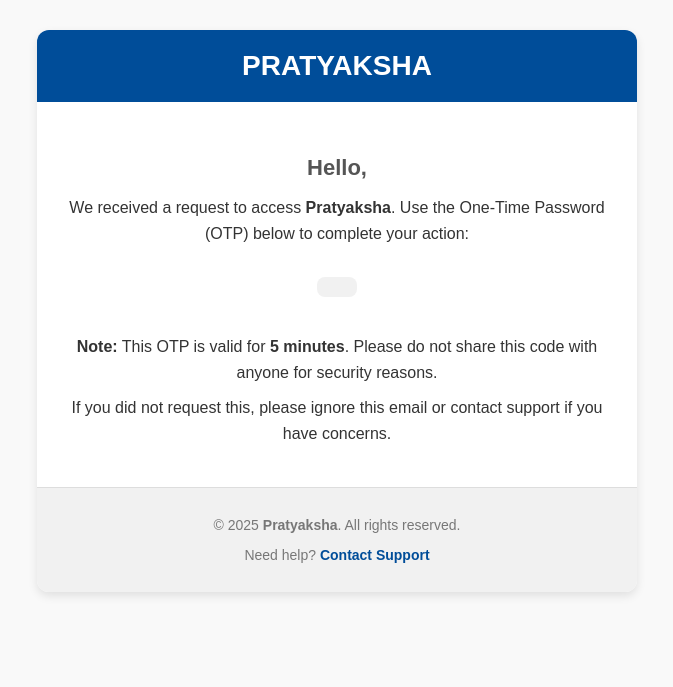
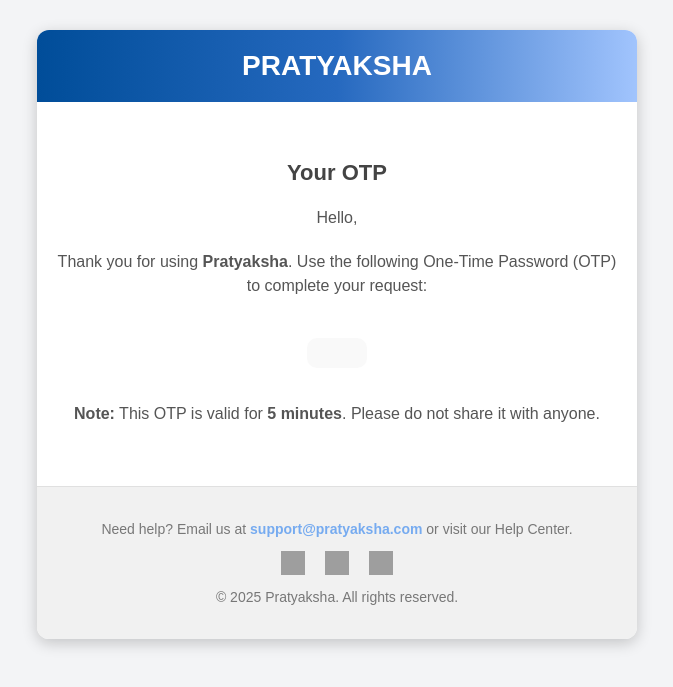
Before and after one commit to Pratyaksha-KYC/KYC_Application, a Django app: template KYC_Backend/otp_API/templates/otp_email_template.html in a window 1280 px wide. Shown: the top 687 px of the page, without its empty margins (303-976 px from the left). Run offline with Django 3.2, Linux system fonts and the light colour scheme; the template is opened without the code that fills it, so the values that code supplies are empty; grey boxes are pictures that could not be loaded.

Commit message:
Enhance OTP email template.

```diff
--- a/KYC_Backend/otp_API/templates/otp_email_template.html
+++ b/KYC_Backend/otp_API/templates/otp_email_template.html
@@ -1,14 +1,15 @@
 <!DOCTYPE html>
-<html>
+<html lang="en">
   <head>
     <meta charset="UTF-8" />
+    <title>Pratyaksha OTP Email</title>
     <meta name="viewport" content="width=device-width, initial-scale=1.0" />
     <style>
       body {
         font-family: "Arial", sans-serif;
         margin: 0;
         padding: 0;
-        background-color: #f9f9f9;
+        background-color: #f3f4f6;
         color: #333;
       }
       .email-container {
@@ -16,14 +17,14 @@
         margin: 30px auto;
         background-color: #ffffff;
         border-radius: 12px;
-        box-shadow: 0 4px 10px rgba(0, 0, 0, 0.1);
+        box-shadow: 0 4px 15px rgba(0, 0, 0, 0.2);
         overflow: hidden;
       }
       .email-header {
-        background-color: #004d99;
-        color: #ffffff;
+        background: linear-gradient(to right, #004d99, #2669bf, #a1c4fd);
+        color: white;
+        padding: 20px;
         text-align: center;
-        padding: 20px 0;
       }
       .email-header h1 {
         font-size: 28px;
@@ -32,42 +33,51 @@
         text-transform: uppercase;
       }
       .email-body {
-        padding: 30px 20px;
-        line-height: 1.6;
+        padding: 40px 20px;
         text-align: center;
       }
       .email-body h2 {
         font-size: 22px;
-        color: #555555;
-        margin-bottom: 10px;
+        color: #444;
+        margin-bottom: 20px;
       }
       .email-body p {
-        margin: 10px 0;
         font-size: 16px;
+        line-height: 1.5;
+        margin: 10px 0 20px;
+        color: #555;
       }
       .otp-code {
+        font-size: 36px;
+        font-weight: bold;
+        color: #d32f2f;
+        background-color: #f9f9f9;
+        padding: 15px 30px;
+        border-radius: 10px;
         display: inline-block;
-        font-size: 26px;
-        font-weight: bold;
-        color: #004d99;
-        background-color: #f1f1f1;
-        padding: 10px 20px;
-        border-radius: 8px;
-        margin: 20px auto;
-        text-align: center;
+        margin: 20px 0;
       }
       .email-footer {
         text-align: center;
         font-size: 14px;
-        color: #777777;
+        color: #777;
         background-color: #f1f1f1;
-        padding: 15px;
-        border-top: 1px solid #dddddd;
+        padding: 20px;
+        border-top: 1px solid #e0e0e0;
       }
       .email-footer a {
-        color: #004d99;
+        color: #76abf0;
         text-decoration: none;
         font-weight: bold;
+      }
+      .social-icons {
+        margin-top: 10px;
+      }
+      .social-icons img {
+        width: 24px;
+        height: 24px;
+        margin: 0 8px;
+        vertical-align: middle;
       }
     </style>
   </head>
@@ -77,27 +87,30 @@
         <h1>Pratyaksha</h1>
       </div>
       <div class="email-body">
-        <h2>Hello,</h2>
+        <h2>Your OTP</h2>
+        <p>Hello,</p>
         <p>
-          We received a request to access <strong>Pratyaksha</strong>. Use the
-          One-Time Password (OTP) below to complete your action:
+          Thank you for using <strong>Pratyaksha</strong>. Use the following
+          One-Time Password (OTP) to complete your request:
         </p>
         <div class="otp-code">{{ otp }}</div>
         <p>
           <strong>Note:</strong> This OTP is valid for
-          <strong>5 minutes</strong>. Please do not share this code with anyone
-          for security reasons.
-        </p>
-        <p>
-          If you did not request this, please ignore this email or contact
-          support if you have concerns.
+          <strong>5 minutes</strong>. Please do not share it with anyone.
         </p>
       </div>
       <div class="email-footer">
-        <p>© 2025 <strong>Pratyaksha</strong>. All rights reserved.</p>
         <p>
-          Need help? <a href="mailto:support@pratyaksha.com">Contact Support</a>
+          Need help? Email us at
+          <a href="mailto:support@pratyaksha.com">support@pratyaksha.com</a> or
+          visit our Help Center.
         </p>
+        <div class="social-icons">
+          <a href="#"><img src="facebook-icon.png" alt="Facebook" /></a>
+          <a href="#"><img src="twitter-icon.png" alt="Twitter" /></a>
+          <a href="#"><img src="instagram-icon.png" alt="Instagram" /></a>
+        </div>
+        <p>© 2025 Pratyaksha. All rights reserved.</p>
       </div>
     </div>
   </body>
```
